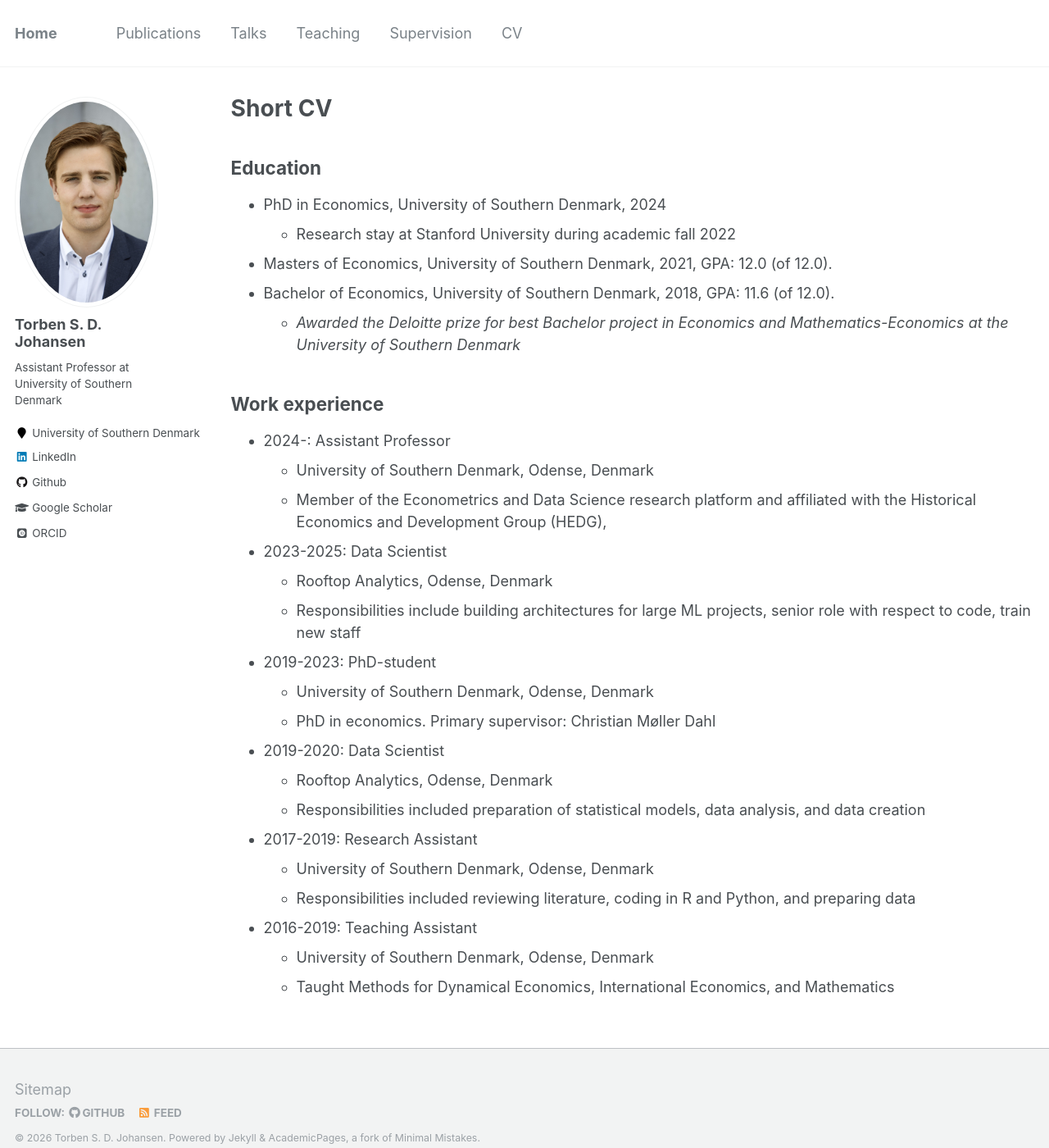
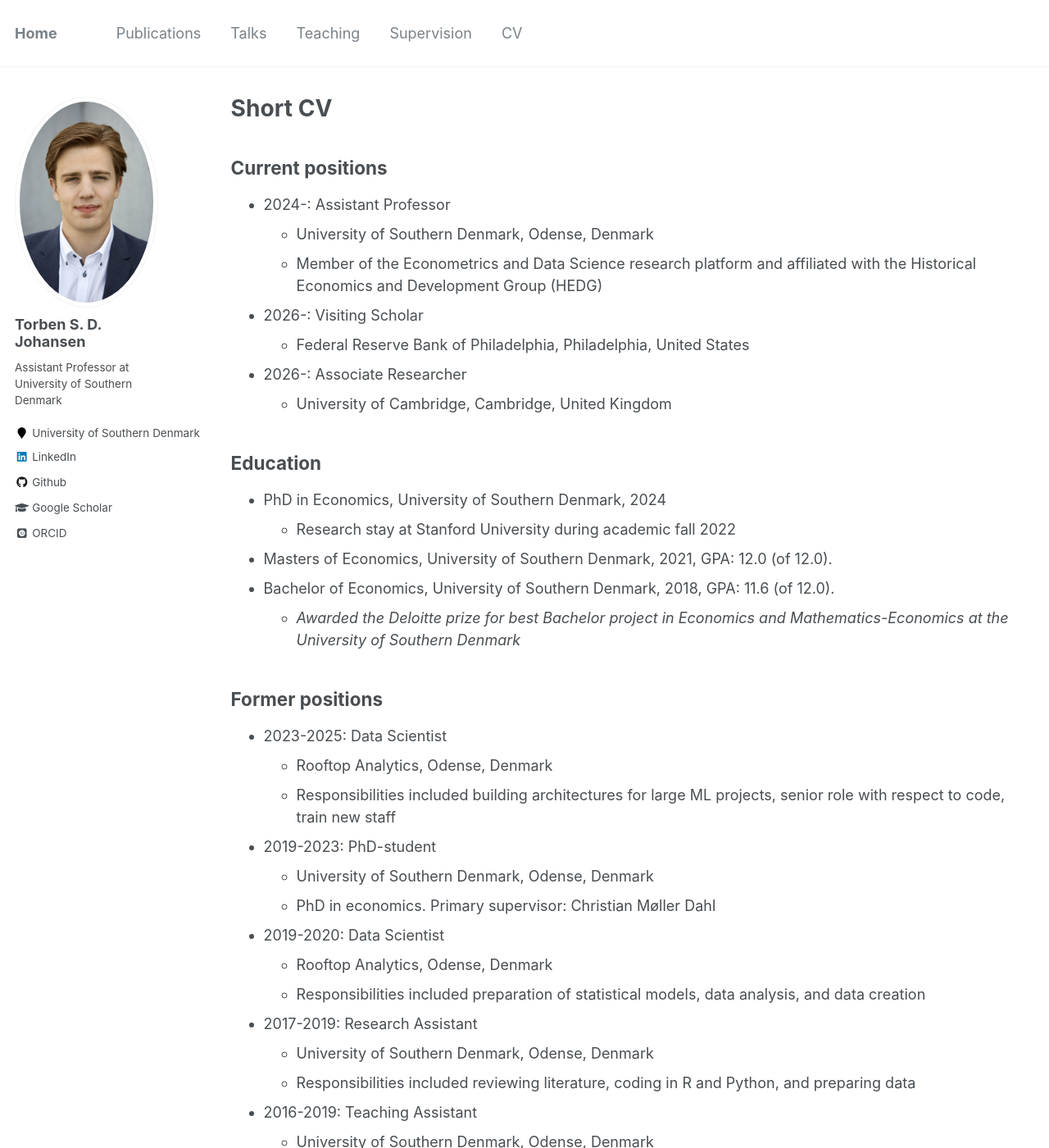
Before and after one commit to TorbenSDJohansen/TorbenSDJohansen.github.io, a Jekyll site: the page built from _pages/cv.md, in a window 1280 px wide and 1400 px high. Shown: the whole window at 82% size. Built offline with Jekyll 4.4.1, drawn with Linux system fonts in a browser that asks for light colours; some web fonts are replaced.

Commit message:
update CV

```diff
--- a/_pages/cv.md
+++ b/_pages/cv.md
@@ -9,6 +9,17 @@ redirect_from:
 
 {% include base_path %}
 
+## Current positions
+* 2024-: Assistant Professor
+  * University of Southern Denmark, Odense, Denmark
+  * Member of the Econometrics and Data Science research platform and affiliated with the Historical Economics and Development Group (HEDG)
+
+* 2026-: Visiting Scholar
+  * Federal Reserve Bank of Philadelphia, Philadelphia, United States
+
+* 2026-: Associate Researcher
+  * University of Cambridge, Cambridge, United Kingdom
+
 ## Education
 * PhD in Economics, University of Southern Denmark, 2024
   * Research stay at Stanford University during academic fall 2022
@@ -16,14 +27,10 @@ redirect_from:
 * Bachelor of Economics, University of Southern Denmark, 2018, GPA: 11.6 (of 12.0).
   * *Awarded the Deloitte prize for best Bachelor project in Economics and Mathematics-Economics at the University of Southern Denmark*
 
-## Work experience
-* 2024-: Assistant Professor
-  * University of Southern Denmark, Odense, Denmark
-  * Member of the Econometrics and Data Science research platform and affiliated with the Historical Economics and Development Group (HEDG),
-
+## Former positions
 * 2023-2025: Data Scientist
   * Rooftop Analytics, Odense, Denmark
-  * Responsibilities include building architectures for large ML projects, senior role with respect to code, train new staff
+  * Responsibilities included building architectures for large ML projects, senior role with respect to code, train new staff
 
 * 2019-2023: PhD-student
   * University of Southern Denmark, Odense, Denmark
```
Also changed, not shown: _pages/about.md (+1 -0 lines), _pages/supervision.md (+3 -3 lines).
